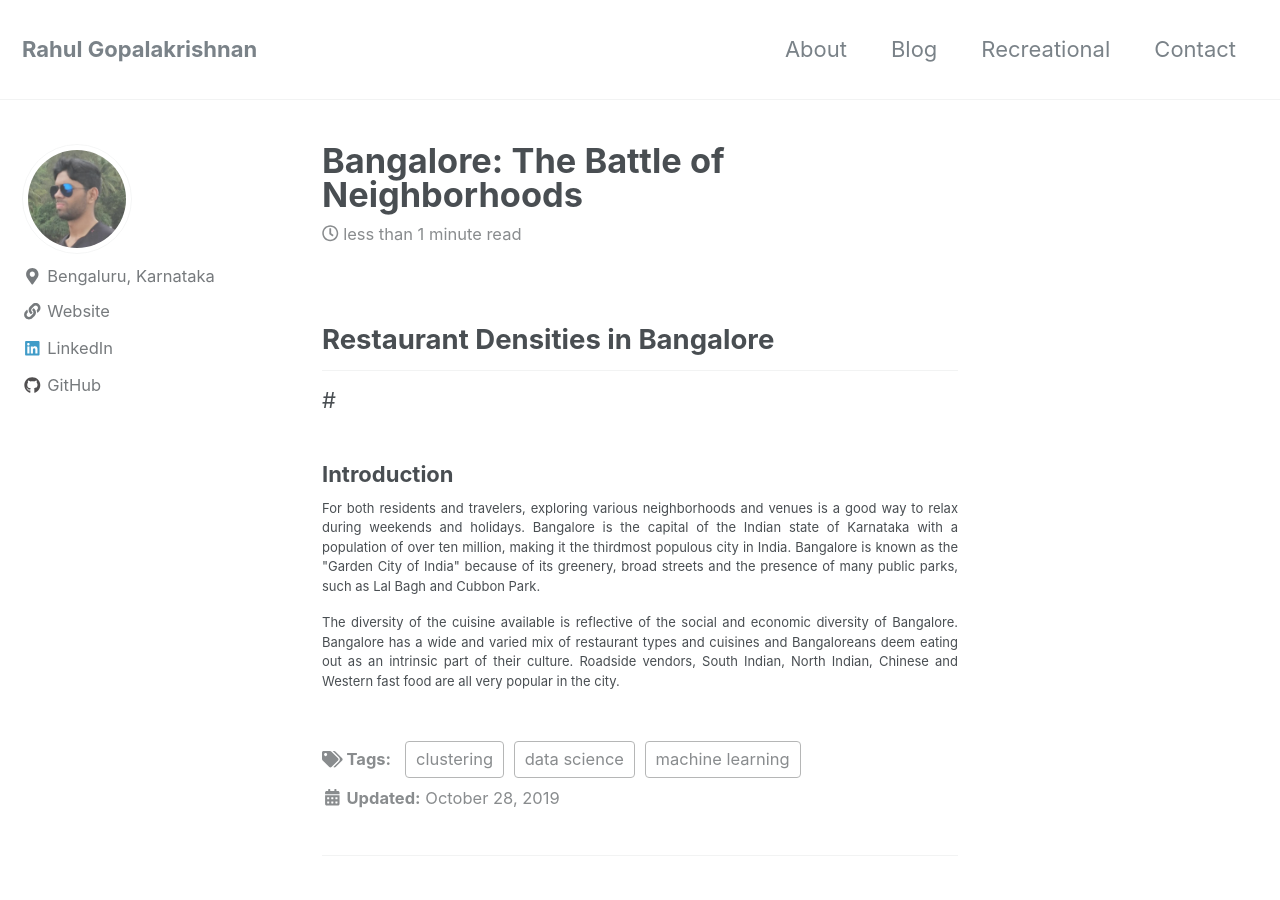
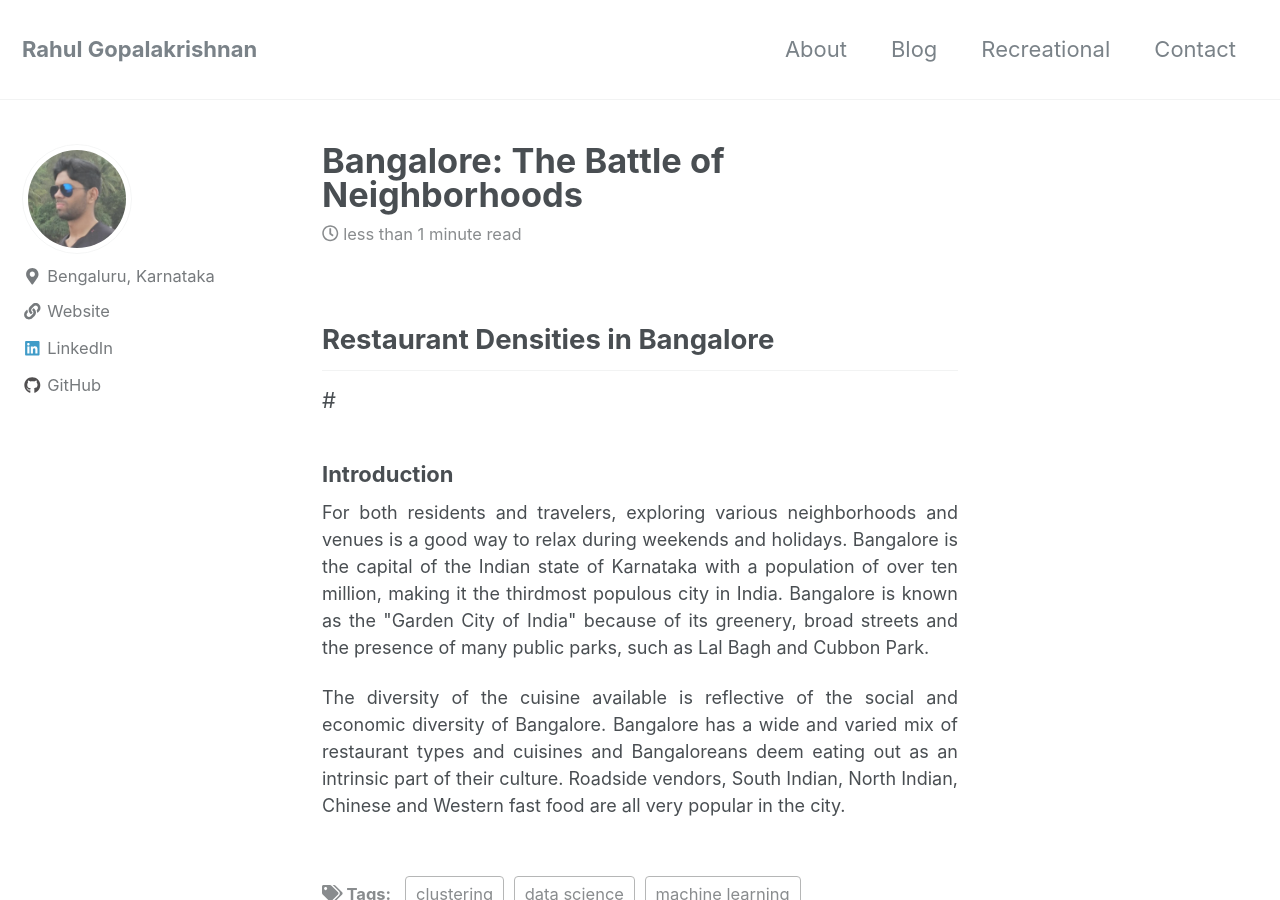
Before and after one commit to gopalrahulrg/gopalrahulrg.github.io, a Jekyll site: the page built from _posts/2019-11-01-cnbr.md, in a window 1280 px wide and 900 px high. Built offline with Jekyll 4.4.1, drawn with Linux system fonts in a browser that asks for light colours; nearby versions of some CDN libraries.

Commit message:
Update 2019-11-01-cnbr.md

```diff
--- a/_posts/2019-11-01-cnbr.md
+++ b/_posts/2019-11-01-cnbr.md
@@ -10,6 +10,6 @@
 #
 ### Introduction
 
-<font size="-1"><div style="text-align: justify"><p>For both residents and travelers, exploring various neighborhoods and venues is a good way to relax during weekends and holidays. Bangalore is the capital of the Indian state of Karnataka with a population of over ten million, making it the thirdmost populous city in India. Bangalore is known as the "Garden City of India" because of its greenery, broad streets and the presence of many public parks, such as Lal Bagh and Cubbon Park.</p>
+<font size="4"><div style="text-align: justify"><p>For both residents and travelers, exploring various neighborhoods and venues is a good way to relax during weekends and holidays. Bangalore is the capital of the Indian state of Karnataka with a population of over ten million, making it the thirdmost populous city in India. Bangalore is known as the "Garden City of India" because of its greenery, broad streets and the presence of many public parks, such as Lal Bagh and Cubbon Park.</p>
 
-<p>The diversity of the cuisine available is reflective of the social and economic diversity of Bangalore. Bangalore has a wide and varied mix of restaurant types and cuisines and Bangaloreans deem eating out as an intrinsic part of their culture. Roadside vendors, South Indian, North Indian, Chinese and Western fast food are all very popular in the city.</p></div></font>
+<p>The diversity of the cuisine available is reflective of the social and economic diversity of Bangalore. Bangalore has a wide and varied mix of restaurant types and cuisines and Bangaloreans deem eating out as an intrinsic part of their culture. Roadside vendors, South Indian, North Indian, Chinese and Western fast food are all very popular in the city.</p></div>
```
